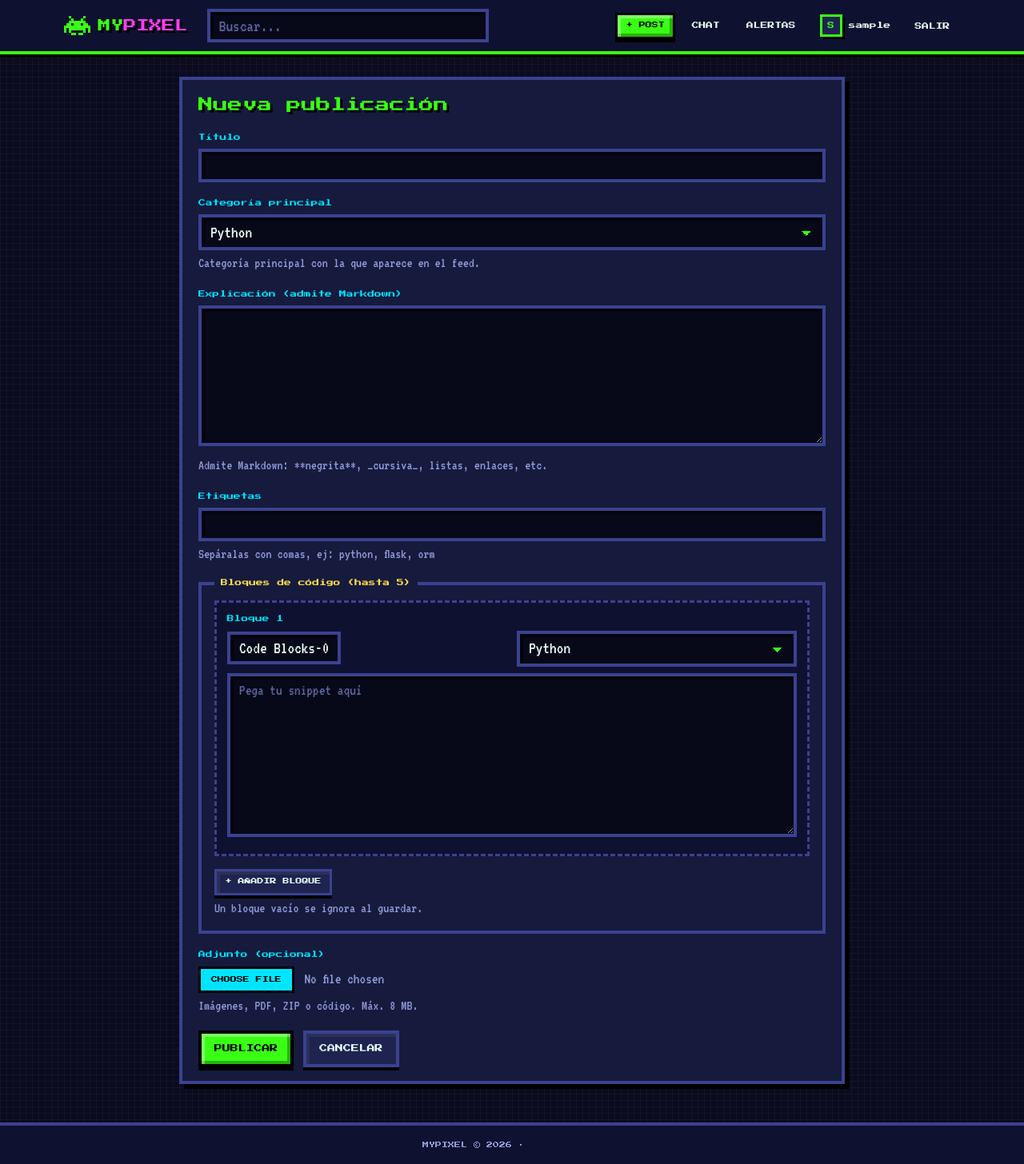
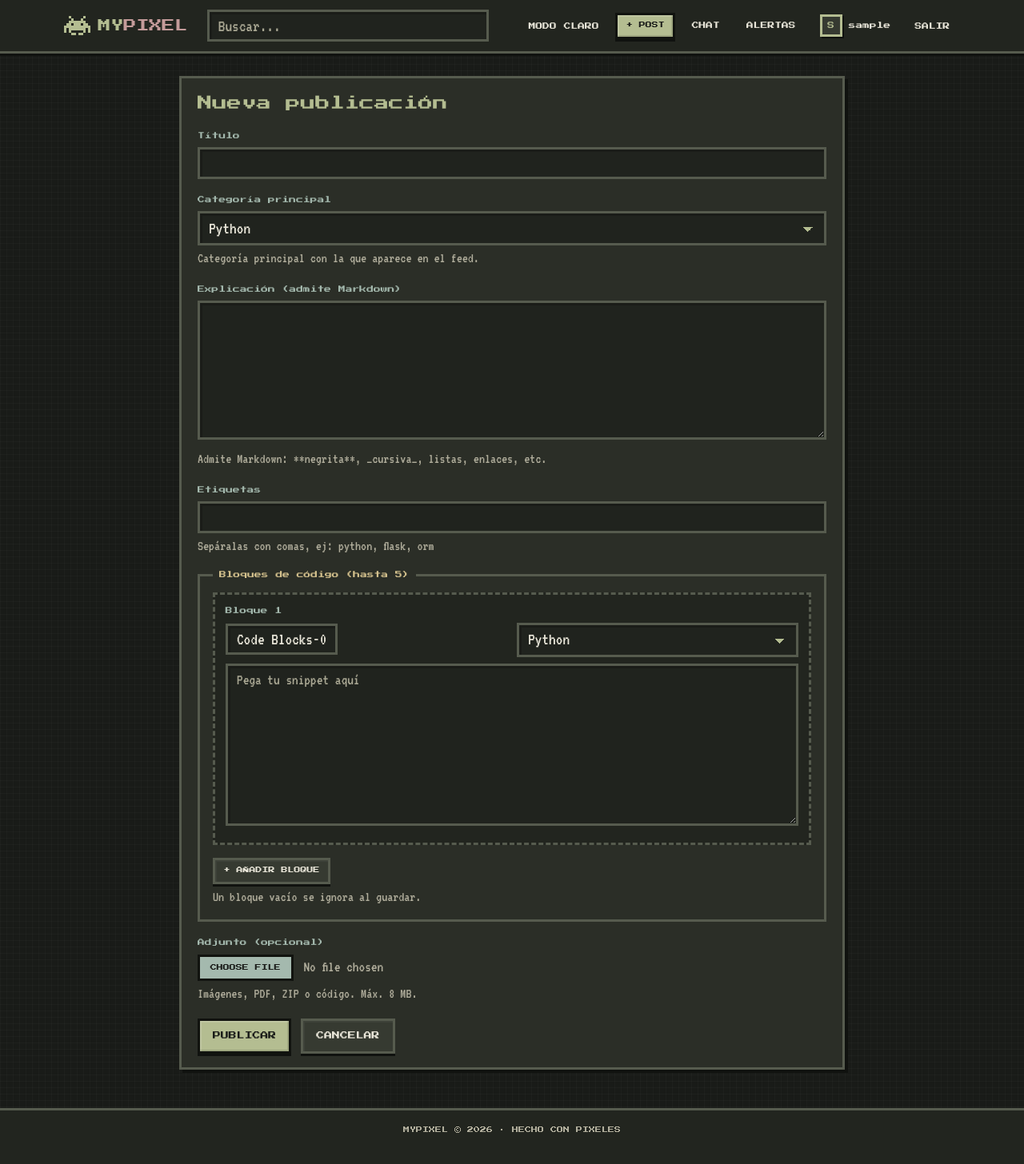
Before and after one commit to css40/mypixel, a Flask app: page /posts/new in a window 1280 px wide. Shown: the whole page at 80% size. After the commit the page ends 1417 px from the top, so only its background shows below. Run offline with Flask 3, Linux system fonts and the light colour scheme; the visitor is signed in with stand-in values (Sample User, id 1); data that the repository does not hold is empty; some libraries are stand-ins or nearby versions.

Commit message:
nuevo loock

```diff
--- a/app/static/css/pixel.css
+++ b/app/static/css/pixel.css
@@ -7,28 +7,67 @@
 
 /* 1. TOKENS ----------------------------------------------------------------- */
 :root {
-  --bg: #0a0b1e;
-  --bg-2: #0f1130;
-  --panel: #161a3d;
-  --panel-2: #1e2350;
-  --line: #3a4290;
-  --ink: #e8fff3;
-  --muted: #8f9ad6;
-  --green: #39ff14;
-  --green-d: #1fa800;
-  --cyan: #00e5ff;
-  --cyan-d: #0097a7;
-  --magenta: #ff3df2;
-  --magenta-d: #a8109c;
-  --yellow: #ffe14d;
-  --yellow-d: #b59400;
-  --red: #ff4d6d;
-  --red-d: #a3102c;
-  --black: #000;
-  --b: 4px;                                   /* grosor de borde "pixel" */
+  color-scheme: dark;
+  --bg: #191b18;
+  --bg-2: #22251f;
+  --panel: #2b2e27;
+  --panel-2: #363a31;
+  --line: #565b4e;
+  --ink: #e9e6d9;
+  --muted: #b1ae9c;
+  --green: #b4bd91;
+  --green-d: #87916b;
+  --cyan: #a4b9ae;
+  --cyan-d: #748d82;
+  --magenta: #c49b9a;
+  --magenta-d: #916f70;
+  --yellow: #d5c28e;
+  --yellow-d: #9f8958;
+  --red: #ce9287;
+  --red-d: #98665e;
+  --black: #11130f;
+  --white: #f5f2e8;
+  --button-ink: #191b18;
+  --shadow: #10120f;
+  --input-bg: #20231e;
+  --input-shadow: rgba(0, 0, 0, .2);
+  --placeholder: #aaa894;
+  --focus-ring: rgba(164, 185, 174, .3);
+  --code-bg: #20221e;
+  --b: 3px;
   --font-px: "Press Start 2P", ui-monospace, "Courier New", monospace;
   --font-body: "VT323", ui-monospace, "Courier New", monospace;
   --maxw: 72rem;
+}
+
+[data-theme="light"] {
+  color-scheme: light;
+  --bg: #f1efe5;
+  --bg-2: #e7e4d8;
+  --panel: #faf8f0;
+  --panel-2: #e0ddd1;
+  --line: #b8b4a6;
+  --ink: #30322c;
+  --muted: #6e6d62;
+  --green: #687653;
+  --green-d: #505f40;
+  --cyan: #536f68;
+  --cyan-d: #425951;
+  --magenta: #805e64;
+  --magenta-d: #65494e;
+  --yellow: #92712f;
+  --yellow-d: #765a25;
+  --red: #98534a;
+  --red-d: #75403a;
+  --black: #292b25;
+  --white: #fffdf7;
+  --button-ink: #faf8f0;
+  --shadow: #d1cdbf;
+  --input-bg: #fffdf7;
+  --input-shadow: rgba(48, 50, 44, .1);
+  --placeholder: #77766b;
+  --focus-ring: rgba(83, 111, 104, .22);
+  --code-bg: #e6e3d9;
 }
 
 /* 2. BASE ------------------------------------------------------------------- */
@@ -44,43 +83,31 @@ body {
   line-height: 1.25;
   color: var(--ink);
   background-color: var(--bg);
-  /* cuadrícula de píxeles estática (sin coste de animación) */
   background-image:
-    linear-gradient(rgba(255, 255, 255, .035) 1px, transparent 1px),
-    linear-gradient(90deg, rgba(255, 255, 255, .035) 1px, transparent 1px);
+    linear-gradient(rgba(255, 255, 255, .025) 1px, transparent 1px),
+    linear-gradient(90deg, rgba(255, 255, 255, .025) 1px, transparent 1px);
   background-size: 8px 8px;
   -webkit-font-smoothing: none;
   font-smooth: never;
 }
-/* Líneas de barrido CRT: solo con ratón, para no penalizar a móviles */
-@media (hover: hover) and (pointer: fine) {
-  body::after {
-    content: "";
-    position: fixed;
-    inset: 0;
-    pointer-events: none;
-    z-index: 200;
-    background: repeating-linear-gradient(to bottom, rgba(0, 0, 0, .16) 0 1px, transparent 1px 3px);
-  }
-}
 main { flex: 1 0 auto; }
 img, svg { max-width: 100%; }
 a { color: var(--cyan); text-decoration: none; }
-a:hover { color: var(--green); text-decoration: underline; text-decoration-thickness: 2px; text-underline-offset: 3px; }
+a:hover { color: var(--green); text-decoration: underline; text-decoration-thickness: 1px; text-underline-offset: 3px; }
 h1, h2, h3, h4 { margin: 0; font-family: var(--font-px); font-weight: 400; line-height: 1.5; }
-h1 { font-size: 1.15rem; color: var(--green); text-shadow: 3px 3px 0 var(--black); }
-h2 { font-size: .9rem; color: var(--yellow); text-shadow: 2px 2px 0 var(--black); }
+h1 { font-size: 1.15rem; color: var(--green); }
+h2 { font-size: .9rem; color: var(--yellow); }
 h3 { font-size: .75rem; color: var(--cyan); }
 p { margin: 0; }
 hr { border: 0; border-top: var(--b) dashed var(--line); margin: 1.25rem 0; }
-::selection { background: var(--magenta); color: var(--black); }
-:focus-visible { outline: 4px solid var(--yellow); outline-offset: 2px; }
+::selection { background: var(--yellow); color: var(--button-ink); }
+:focus-visible { outline: 3px solid var(--yellow); outline-offset: 2px; }
 
 /* barras de scroll cuadradas */
-* { scrollbar-width: thin; scrollbar-color: var(--green) var(--bg-2); }
+* { scrollbar-width: thin; scrollbar-color: var(--line) var(--bg-2); }
 ::-webkit-scrollbar { width: 14px; height: 14px; }
-::-webkit-scrollbar-track { background: var(--bg-2); border-left: 2px solid var(--black); }
-::-webkit-scrollbar-thumb { background: var(--green); border: 3px solid var(--black); }
+::-webkit-scrollbar-track { background: var(--bg-2); border-left: 2px solid var(--line); }
+::-webkit-scrollbar-thumb { background: var(--line); border: 3px solid var(--bg-2); }
 
 /* 3. LAYOUT ----------------------------------------------------------------- */
 .container { width: 100%; max-width: var(--maxw); margin-inline: auto; padding-inline: 1rem; }
@@ -102,17 +129,18 @@ hr { border: 0; border-top: var(--b) dashed var(--line); margin: 1.25rem 0; }
   top: 0;
   z-index: 50;
   background: var(--bg-2);
-  border-bottom: var(--b) solid var(--green);
-  box-shadow: 0 4px 0 var(--black);
+  border-bottom: var(--b) solid var(--line);
+  box-shadow: 0 3px 0 var(--shadow);
 }
 .site-nav { display: flex; align-items: center; gap: 1rem; padding-block: .7rem; }
-.logo { display: inline-flex; align-items: center; gap: .6rem; font-family: var(--font-px); font-size: 1rem; color: var(--green); text-shadow: 3px 3px 0 var(--black); }
+.logo { display: inline-flex; align-items: center; gap: .6rem; font-family: var(--font-px); font-size: 1rem; color: var(--green); }
 .logo:hover { color: var(--green); text-decoration: none; }
 .logo b { font-weight: 400; color: var(--magenta); }
 .logo__sprite { width: 33px; height: 24px; fill: var(--green); flex: none; }
 .logo:hover .logo__sprite { fill: var(--magenta); }
 .nav-search { flex: 1 1 0; max-width: 22rem; margin-left: .5rem; }
 .nav-actions { margin-left: auto; display: flex; align-items: center; gap: .5rem; flex-wrap: wrap; }
+.theme-toggle { min-height: 38px; }
 .nav-link {
   position: relative;
   font-family: var(--font-px);
@@ -136,7 +164,7 @@ hr { border: 0; border-top: var(--b) dashed var(--line); margin: 1.25rem 0; }
 .panel {
   background: var(--panel);
   border: var(--b) solid var(--line);
-  box-shadow: 6px 6px 0 var(--black);
+  box-shadow: 4px 4px 0 var(--shadow);
   padding: 1.1rem 1.25rem;
 }
 .panel--green { border-color: var(--green); }
@@ -158,27 +186,27 @@ hr { border: 0; border-top: var(--b) dashed var(--line); margin: 1.25rem 0; }
   line-height: 1.2;
   text-transform: uppercase;
   text-decoration: none;
-  color: var(--black);
+  color: var(--button-ink);
   background: var(--c);
   border: var(--b) solid var(--black);
   padding: .8rem 1rem;
   cursor: pointer;
   position: relative;
-  box-shadow: inset 4px 4px 0 rgba(255, 255, 255, .35), inset -4px -4px 0 rgba(0, 0, 0, .3), 0 4px 0 var(--black);
+  box-shadow: inset 2px 2px 0 rgba(255, 255, 255, .14), inset -2px -2px 0 rgba(0, 0, 0, .12), 0 3px 0 var(--shadow);
   -webkit-user-select: none;
   user-select: none;
 }
-.btn:hover { filter: brightness(1.12); color: var(--black); text-decoration: none; }
+.btn:hover { filter: brightness(1.04); color: var(--button-ink); text-decoration: none; }
 .btn:active, .btn.is-pressed {
-  transform: translateY(4px);
-  box-shadow: inset 4px 4px 0 rgba(0, 0, 0, .3), 0 0 0 var(--black);
+  transform: translateY(3px);
+  box-shadow: inset 2px 2px 0 rgba(0, 0, 0, .15), 0 0 0 var(--shadow);
 }
 .btn[disabled], .btn.is-busy { opacity: .55; cursor: not-allowed; filter: grayscale(.4); }
 .btn--cyan { --c: var(--cyan); }
 .btn--magenta { --c: var(--magenta); }
 .btn--yellow { --c: var(--yellow); }
 .btn--red { --c: var(--red); }
-.btn--ghost { --c: var(--panel-2); color: var(--ink); border-color: var(--line); box-shadow: inset 4px 4px 0 rgba(255, 255, 255, .06), 0 4px 0 var(--black); }
+.btn--ghost { --c: var(--panel-2); color: var(--ink); border-color: var(--line); box-shadow: inset 2px 2px 0 rgba(255, 255, 255, .04), 0 3px 0 var(--shadow); }
 .btn--ghost:hover { color: var(--green); border-color: var(--green); }
 .btn--sm { font-size: .5rem; padding: .55rem .65rem; border-width: 3px; }
 .btn--block { display: flex; width: 100%; }
@@ -193,18 +221,18 @@ hr { border: 0; border-top: var(--b) dashed var(--line); margin: 1.25rem 0; }
   font-family: var(--font-body);
   font-size: 1.35rem;
   color: var(--ink);
-  background: #070818;
+  background: var(--input-bg);
   border: var(--b) solid var(--line);
   border-radius: 0;
   padding: .4rem .7rem;
-  box-shadow: inset 4px 4px 0 rgba(0, 0, 0, .5);
+  box-shadow: inset 3px 3px 0 var(--input-shadow);
   appearance: none;
   -webkit-appearance: none;
 }
 .select { background-image: linear-gradient(45deg, transparent 50%, var(--green) 50%), linear-gradient(135deg, var(--green) 50%, transparent 50%); background-position: calc(100% - 20px) 55%, calc(100% - 14px) 55%; background-size: 6px 6px; background-repeat: no-repeat; padding-right: 2.2rem; }
 .textarea { resize: vertical; min-height: 5rem; line-height: 1.2; }
-.input::placeholder, .textarea::placeholder { color: #5b659e; }
-.input:focus, .select:focus, .textarea:focus { outline: none; border-color: var(--cyan); box-shadow: inset 4px 4px 0 rgba(0, 0, 0, .5), 0 0 0 4px rgba(0, 229, 255, .25); }
+.input::placeholder, .textarea::placeholder { color: var(--placeholder); }
+.input:focus, .select:focus, .textarea:focus { outline: none; border-color: var(--cyan); box-shadow: inset 3px 3px 0 var(--input-shadow), 0 0 0 3px var(--focus-ring); }
 .is-invalid { border-color: var(--red) !important; }
 .input--sm { padding: .25rem .6rem; font-size: 1.2rem; }
 .help { margin-top: .4rem; font-size: 1.1rem; color: var(--muted); }
@@ -241,13 +269,13 @@ a.tag:hover { color: var(--black); background: var(--cyan); border-color: var(--
   width: var(--s); height: var(--s);
   font-family: var(--font-px); font-size: calc(var(--s) * .38); line-height: 1;
   color: var(--green); background: var(--panel-2);
-  border: 3px solid var(--green); box-shadow: 3px 3px 0 var(--black);
+  border: 3px solid var(--green); box-shadow: 2px 2px 0 var(--shadow);
   object-fit: cover; image-rendering: pixelated;
 }
 
 /* Mensajes flash */
 .flashes { padding-top: 1rem; display: grid; gap: .6rem; }
-.flash { padding: .6rem 1rem; border: var(--b) solid var(--line); background: var(--panel); box-shadow: 4px 4px 0 var(--black); cursor: pointer; }
+.flash { padding: .6rem 1rem; border: var(--b) solid var(--line); background: var(--panel); box-shadow: 3px 3px 0 var(--shadow); cursor: pointer; }
 .flash--success { border-color: var(--green); color: var(--green); }
 .flash--error { border-color: var(--red); color: var(--red); }
 .flash--info { border-color: var(--cyan); color: var(--cyan); }
--- a/app/static/js/main.js
+++ b/app/static/js/main.js
@@ -2,6 +2,34 @@
  * protección contra envíos dobles. Se carga con `defer`, así que el DOM ya existe. */
 (function () {
   "use strict";
+
+  const themeToggle = document.querySelector("[data-theme-toggle]");
+  if (themeToggle) {
+    const updateThemeButton = (theme) => {
+      const nextTheme = theme === "dark" ? "light" : "dark";
+      const label = nextTheme === "light" ? "modo claro" : "modo oscuro";
+      themeToggle.textContent = `Modo ${nextTheme === "light" ? "claro" : "oscuro"}`;
+      themeToggle.setAttribute("aria-label", `Cambiar a ${label}`);
+      themeToggle.title = `Cambiar a ${label}`;
+    };
+
+    const initialTheme = document.documentElement.dataset.theme === "light" ? "light" : "dark";
+    updateThemeButton(initialTheme);
+    themeToggle.addEventListener("click", () => {
+      const nextTheme = document.documentElement.dataset.theme === "light" ? "dark" : "light";
+      document.documentElement.dataset.theme = nextTheme;
+      document.querySelector('meta[name="theme-color"]')?.setAttribute(
+        "content",
+        nextTheme === "light" ? "#e7e4d8" : "#22251f",
+      );
+      updateThemeButton(nextTheme);
+      try {
+        window.localStorage.setItem("mypixel-theme", nextTheme);
+      } catch (error) {
+        console.warn("No se pudo guardar la preferencia de tema.", error);
+      }
+    });
+  }
 
   const csrfToken = () => document.querySelector('meta[name="csrf-token"]')?.content || "";
 
--- a/app/templates/base.html
+++ b/app/templates/base.html
@@ -1,11 +1,23 @@
 {% from "_macros.html" import avatar %}
 <!doctype html>
-<html lang="es">
+<html lang="es" data-theme="dark">
 <head>
   <meta charset="utf-8">
   <meta name="viewport" content="width=device-width, initial-scale=1">
   <meta name="csrf-token" content="{{ csrf_token() }}">
-  <meta name="theme-color" content="#0a0b1e">
+  <meta name="theme-color" content="#22251f">
+  <script>
+    try {
+      const savedTheme = window.localStorage.getItem("mypixel-theme");
+      if (savedTheme === "light" || savedTheme === "dark") {
+        document.documentElement.dataset.theme = savedTheme;
+        document.querySelector('meta[name="theme-color"]').content =
+          savedTheme === "light" ? "#e7e4d8" : "#22251f";
+      }
+    } catch (error) {
+      console.warn("No se pudo cargar la preferencia de tema.", error);
+    }
+  </script>
   <title>{% block title %}Inicio{% endblock %} · MyPixel</title>
 
   <link rel="icon" type="image/svg+xml" href="{{ url_for('static', filename='img/favicon.svg', v=ASSET_VERSION) }}">
@@ -32,6 +44,9 @@
       </form>
 
       <div class="nav-actions">
+        <button class="nav-link theme-toggle" type="button" data-theme-toggle aria-label="Cambiar a modo claro" title="Cambiar a modo claro">
+          Modo claro
+        </button>
         {% if current_user.is_authenticated %}
           <a class="btn btn--sm" href="{{ url_for('posts.create') }}">+ Post</a>
           {% if current_user.is_admin %}<a class="nav-link nav-link--admin" href="{{ url_for('admin.dashboard') }}">Admin</a>{% endif %}
@@ -68,7 +83,7 @@
     {% block content %}{% endblock %}
   </main>
 
-  <footer class="site-footer">MYPIXEL &copy; 2026 &middot; <span class="blink">INSERT COIN</span></footer>
+  <footer class="site-footer">MYPIXEL &copy; 2026 &middot; HECHO CON PIXELES</footer>
 
   <script defer src="https://cdnjs.cloudflare.com/ajax/libs/highlight.js/11.9.0/highlight.min.js"></script>
   <script defer src="{{ url_for('static', filename='js/main.js', v=ASSET_VERSION) }}"></script>
```
Also changed, not shown: other parts of app/static/css/pixel.css (+29 -33 lines).
